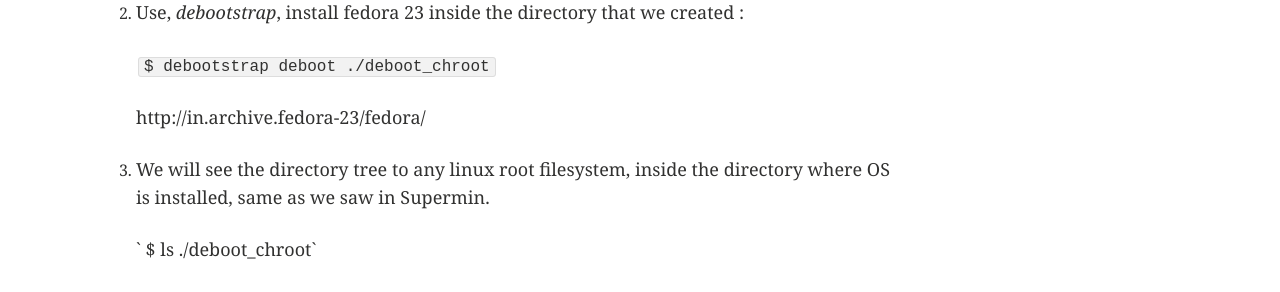
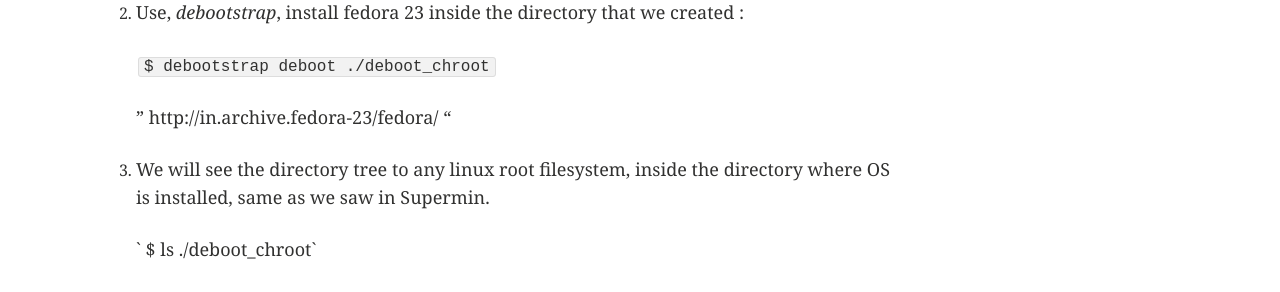
Before and after one commit to shradha09/containers-workshop, a Jekyll site: the page built from _posts/handson/2015-12-15-Docker_Images.markdown, in a window 1280 px wide and 900 px high, scrolled down 30028 px. Shown: the part 155-447 px from the top of the window. Built offline with Jekyll 4.4.1, drawn with Linux system fonts in a browser that asks for light colours; comment, search, counter and statistics services are not loaded.

Commit message:
changes made

````diff
--- a/_posts/handson/2015-12-15-Docker_Images.markdown
+++ b/_posts/handson/2015-12-15-Docker_Images.markdown
@@ -979,7 +979,7 @@
      ```$ debootstrap deboot ./deboot_chroot```
 
 
-     http://in.archive.fedora-23/fedora/
+    " http://in.archive.fedora-23/fedora/ "
 
 
 3. We will see the directory tree to any linux root filesystem, inside the directory where OS is installed, same as we saw in Supermin.
````
